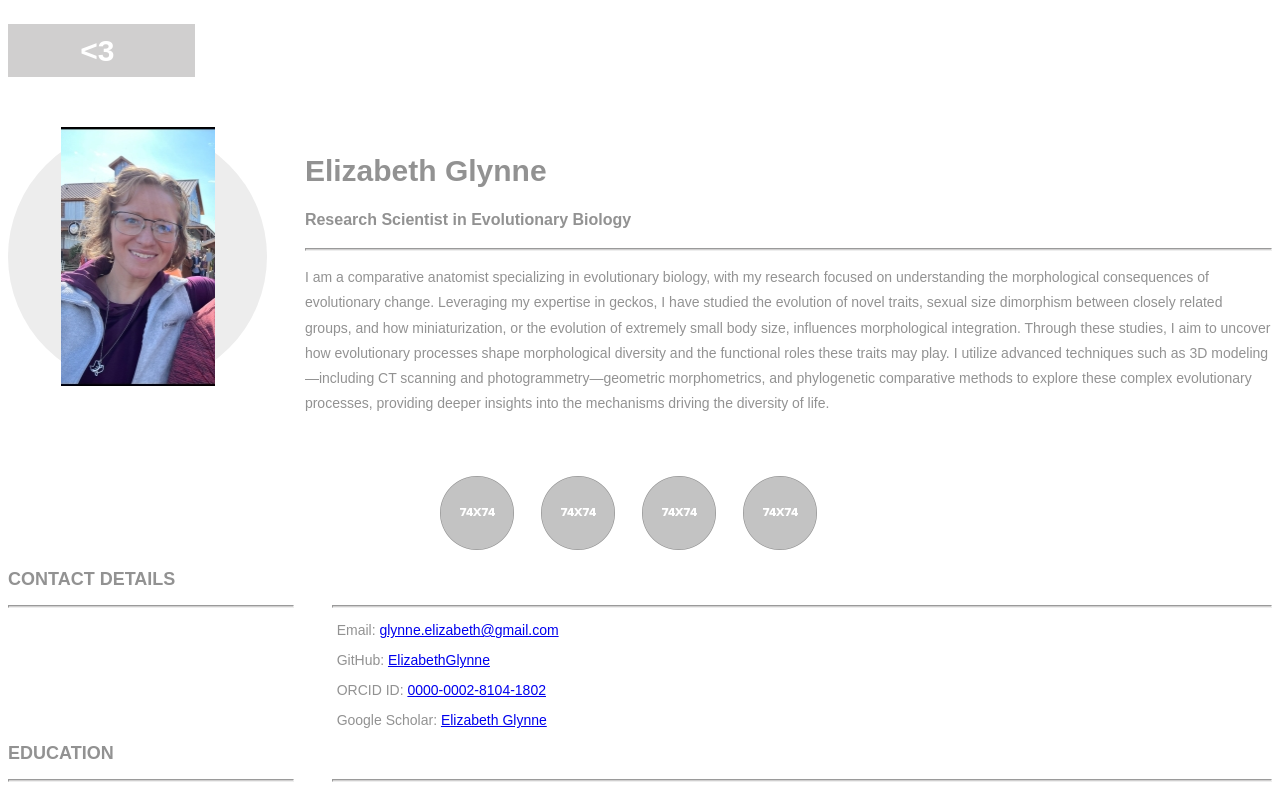
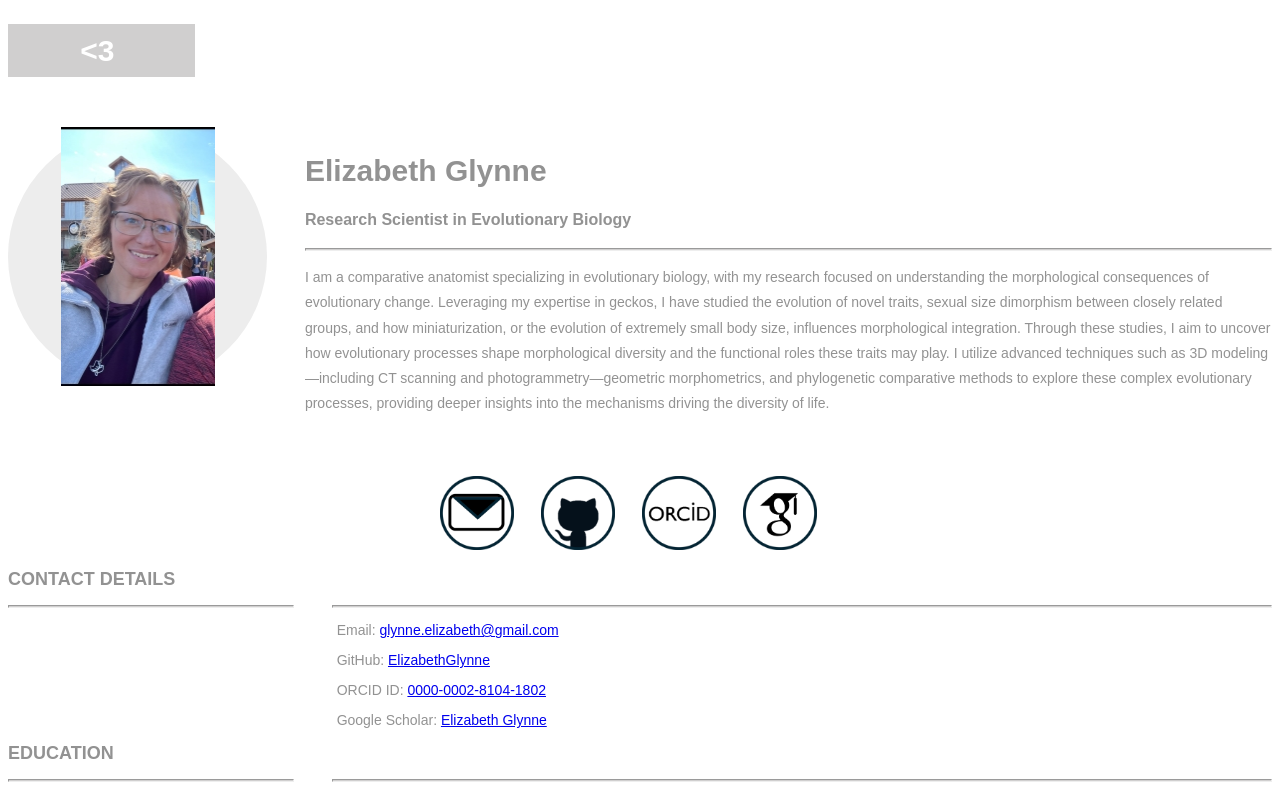
Before and after one commit to ElizabethGlynne/EGlynne.github.io, a plain HTML site: page index.html in a window 1280 px wide. Shown: the top 794 px of the page. Drawn offline with Linux system fonts and the light colour scheme.

Commit message:
index.html push with social sites listed

```diff
--- a/index.html
+++ b/index.html
@@ -29,17 +29,29 @@
   <!-- Links to Social network accounts -->
  <aside class="socialNetworkNavBar">
   <div class="socialNetworkNav">
-      <!-- Add a Anchor tag with nested img tag here -->
-      <img src="AboutPageAssets/images/social.png" alt="sample"> </div>
+    <!-- Link to email -->
+    <a href="mailto:glynne.elizabeth@gmail.com" target="_blank">
+      <img src="/AboutPageAssets/images/Email.png" alt="Email" class="social-icon" height= "74" width="74">
+    </a>
+  </div>
   <div class="socialNetworkNav">
-      <!-- Add a Anchor tag with nested img tag here -->
-      <img src="AboutPageAssets/images/social.png"  alt="sample"> </div>
+    <!-- Link to GitHub -->
+    <a href="https://github.com/EGlynne" target="_blank">
+      <img src="AboutPageAssets/images/GitHub.png" alt="GitHub" class="social-icon" height= "74" width="74">
+    </a>
+  </div>
   <div class="socialNetworkNav">
-      <!-- Add a Anchor tag with nested img tag here -->
-      <img src="AboutPageAssets/images/social.png"  alt="sample"> </div>
+    <!-- Link to ORCID -->
+    <a href="https://orcid.org/0000-0002-8104-1802" target="_blank">
+      <img src="AboutPageAssets/images/OrchidID.png" alt="ORCID" class="social-icon" height= "74" width="74">
+    </a>
+  </div>
   <div class="socialNetworkNav">
-      <!-- Add a Anchor tag with nested img tag here -->
-      <img src="AboutPageAssets/images/social.png"  alt="sample"> </div>
+    <!-- Link to Google Scholar -->
+    <a href="https://scholar.google.com/citations?user=3_x8FHsAAAAJ&hl=en&oi=ao" target="_blank">
+      <img src="AboutPageAssets/images/GoogleScholar.png" alt="Google Scholar" class="social-icon" height= "74" width="74">
+    </a>
+  </div>
 </aside>
 </header>
 <!-- content -->
```
Lines whose indentation alone changed are shown as unchanged.
